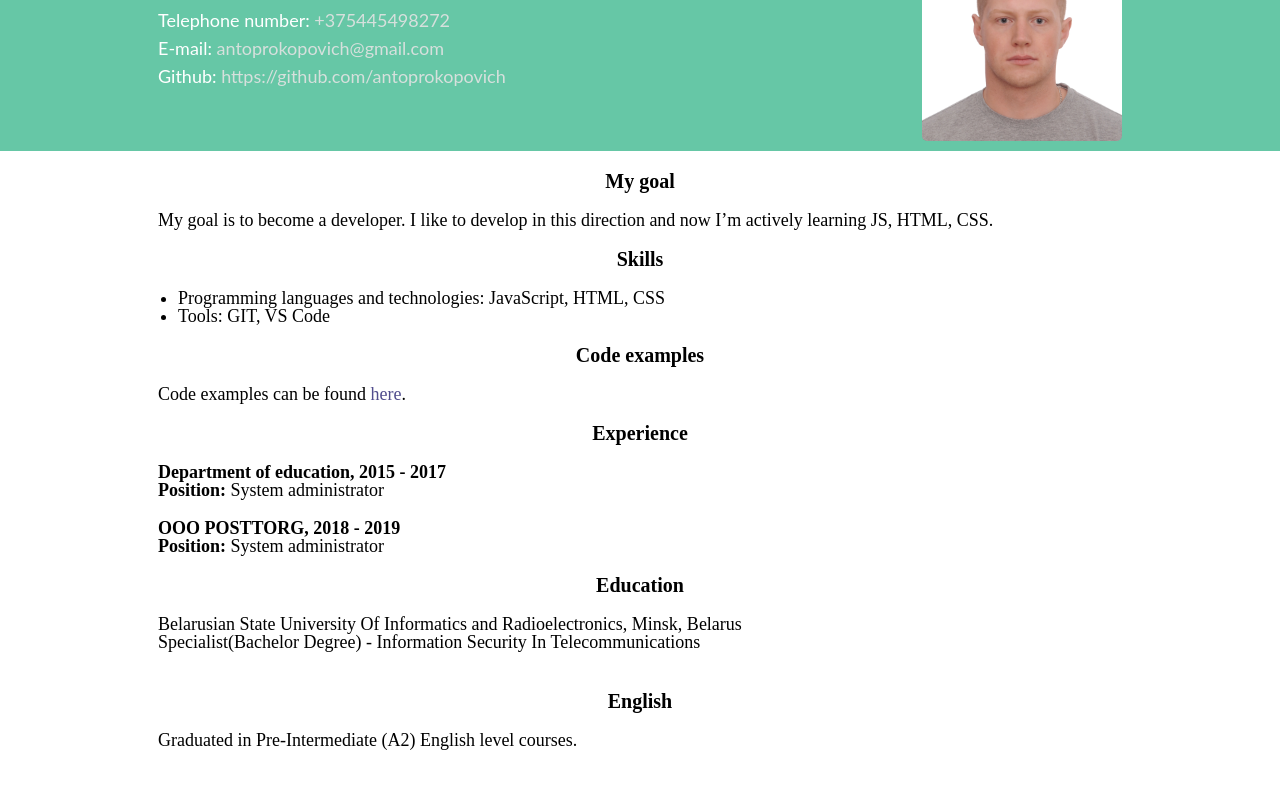
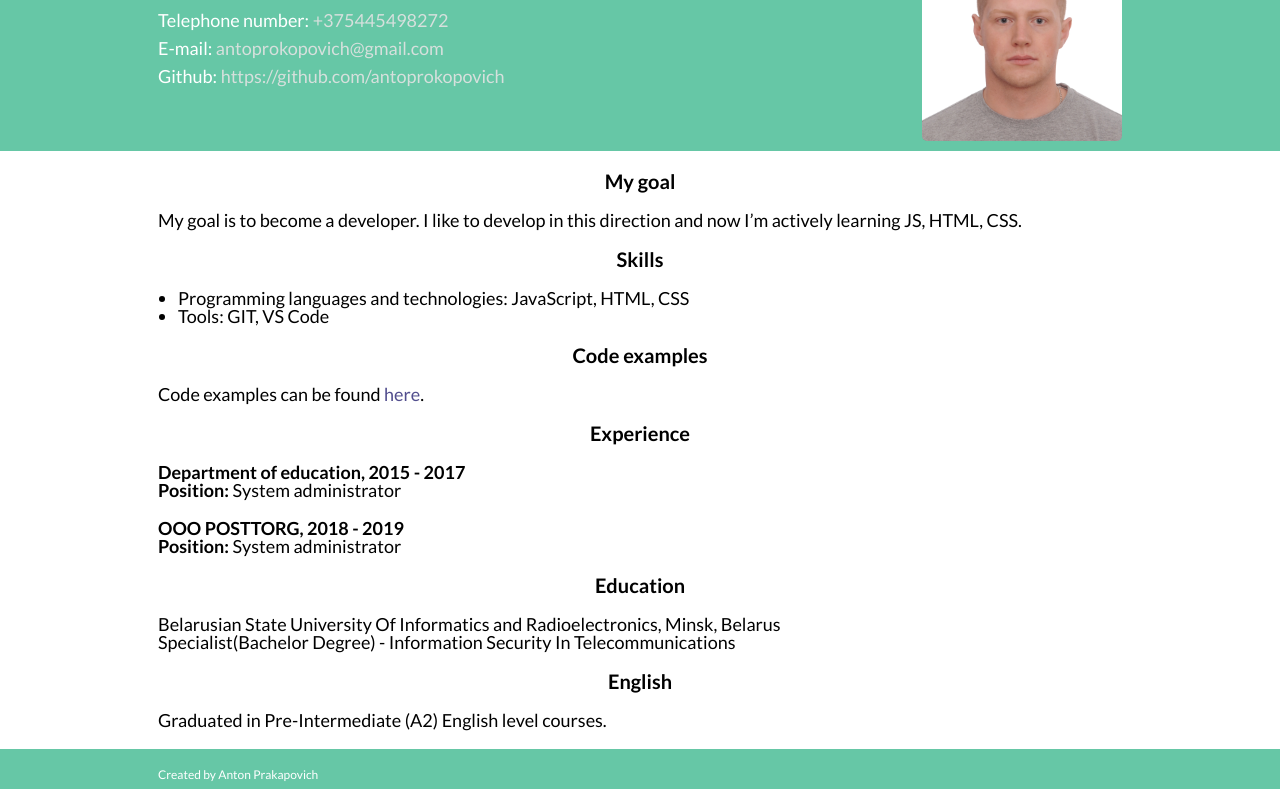
Before and after one commit to antoprokopovich/rsschool-cv, a plain HTML site: page index.html in a window 1280 px wide. Shown: the part 69-858 px from the top of the page. Before the commit the page ends 819 px from the top, so only its background shows below. Drawn offline with Linux system fonts and the light colour scheme.

Commit message:
feat: add footer

```diff
--- a/index.html
+++ b/index.html
@@ -7,6 +7,7 @@
   <title>Anton Prakapovich</title>
   <link rel="stylesheet" href="./reset.css">
   <link rel="stylesheet" href="./styles.css">
+  <link href="https://fonts.googleapis.com/css?family=Lato:400,400i,700,700i" rel="stylesheet">
 </head>
 <body>
   <header>
@@ -50,14 +51,18 @@
       <div class="education">
         <h2>Education</h2>
         <p>Belarusian State University Of Informatics and Radioelectronics, Minsk, Belarus</p>
-        <p class="padding">Specialist(Bachelor Degree) - Information Security In Telecommunications</p>
+        <p>Specialist(Bachelor Degree) - Information Security In Telecommunications</p>
       </div>
       <div class="english">
         <h2>English</h2>
-        <p>Graduated in Pre-Intermediate (A2) English level courses.</p>
+        <p class="padding">Graduated in Pre-Intermediate (A2) English level courses.</p>
       </div>
     </section>
   </main>
-
+  <footer>
+    <div class="information">
+      <p>Created by Anton Prakapovich</p>
+    </div>
+  </footer>
 </body>
 </html>
--- a/styles.css
+++ b/styles.css
@@ -10,7 +10,7 @@ header {
 
 .contacts {
   float: left;
-  font-family: 'Lato', 'Geneva', sans-serif;
+  font-family: 'Lato', sans-serif;
   color: rgb(255, 255, 255);
 }
 
@@ -46,6 +46,7 @@ header a:hover {
 main {
   width: 1024px;
   margin: 0 auto;
+  font-family: 'Lato', sans-serif;
 }
 
 main h2 {
@@ -88,3 +89,21 @@ main a:hover {
 .padding {
   padding-bottom: 20px;
 }
+
+footer {
+  height: 40px;
+  background: rgb(102, 199, 166);
+}
+
+.information {
+  width: 1024px;
+  margin: 0 auto;
+}
+
+.information p {
+  padding: 20px 0 0 30px;
+  font-family: 'Lato', sans-serif;
+  font-size: 12px;
+  text-align: left;
+  color: rgb(255, 255, 255);
+}
```
